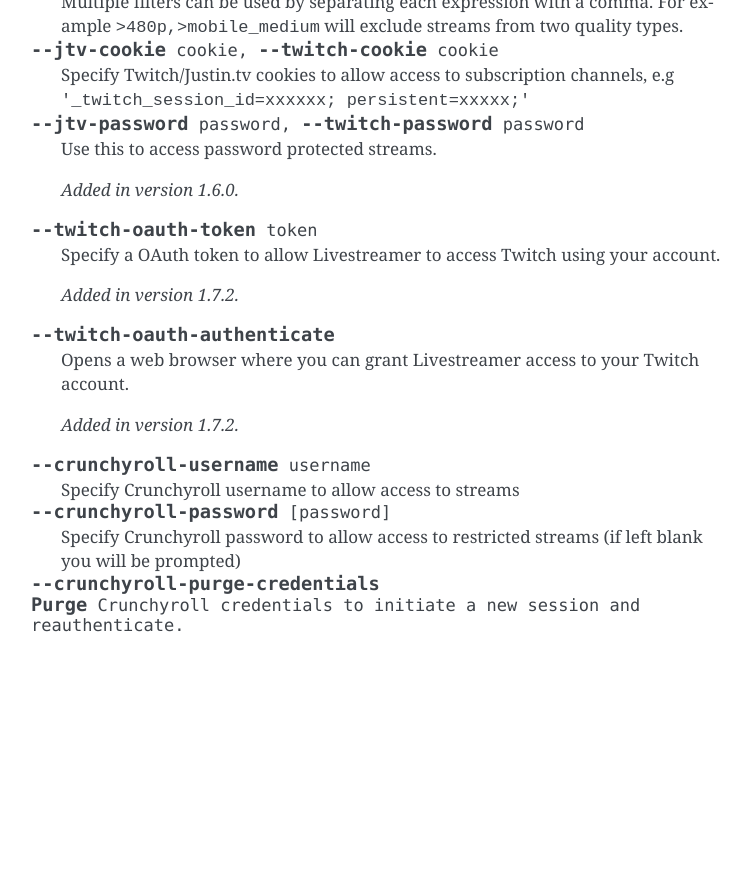
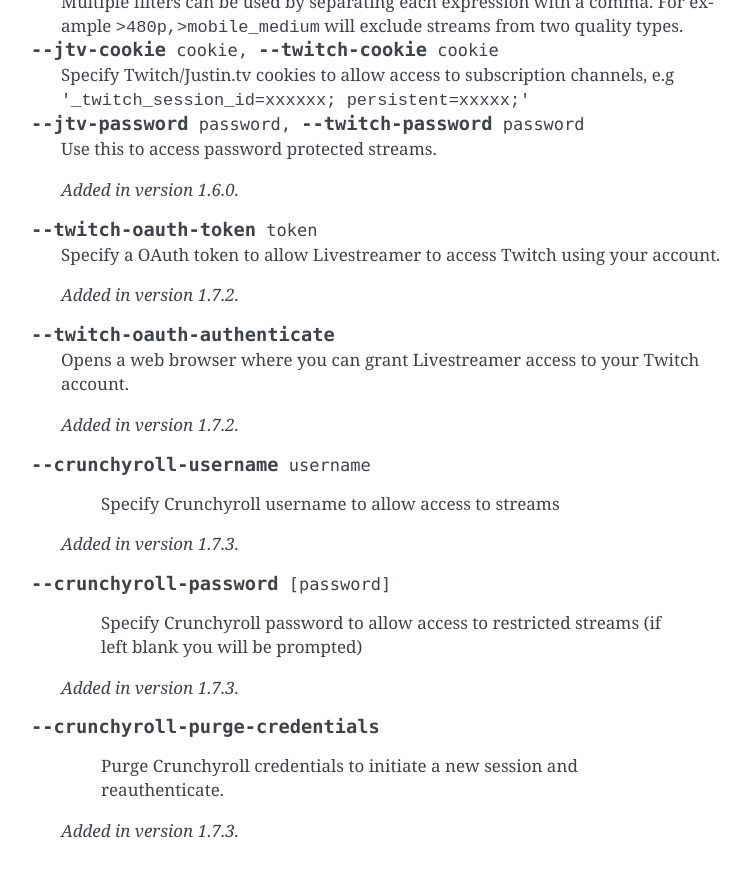
Before and after one commit to streamlink/streamlink, a Sphinx documentation site: the page built from docs/cli.rst, in a window 1280 px wide and 900 px high, scrolled down 7460 px. Shown: the top 877 px of the window, without its empty margins (259-1009 px from the left). Built offline with Sphinx 7.4.7, drawn with Linux system fonts in a browser that asks for light colours; before the commit the page ends 8138 px from its top, so only the background shows below that.

Commit message:
docs: Add header description to man page.

```diff
--- a/docs/cli.rst
+++ b/docs/cli.rst
@@ -461,10 +461,17 @@ Plugin options
 
     Specify Crunchyroll username to allow access to streams
 
+   .. versionadded:: 1.7.3
+
 .. cmdoption:: --crunchyroll-password [password]
 
     Specify Crunchyroll password to allow access to restricted streams
     (if left blank you will be prompted)
 
+   .. versionadded:: 1.7.3
+
 .. cmdoption:: --crunchyroll-purge-credentials
+
     Purge Crunchyroll credentials to initiate a new session and reauthenticate.
+
+   .. versionadded:: 1.7.3
--- a/docs/conf.py
+++ b/docs/conf.py
@@ -229,8 +229,7 @@ latex_documents = [
 # One entry per manual page. List of tuples
 # (source start file, name, description, authors, manual section).
 man_pages = [
-    ('cli', 'livestreamer', 'livestreamer Documentation',
-     ['Christopher Rosell'], 1)
+    ('cli', 'livestreamer', 'extracts streams from various services and pipes them into a video player of choice', ['Christopher Rosell'], 1)
 ]
 
 # If true, show URL addresses after external links.
```
